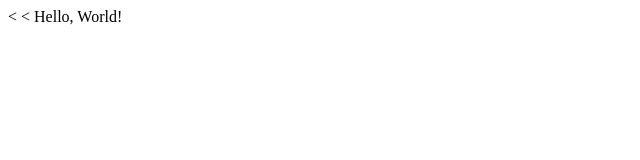
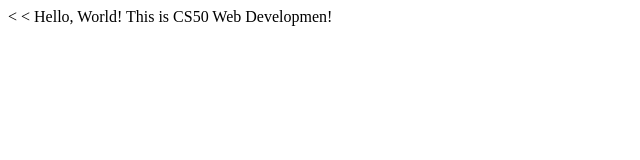
Before and after one commit to Romi-776/CS50-Web-Dev, a plain HTML site: page hello.html in a window 1280 px wide. Shown: the whole page, without its empty margins (0-640 px from the left). Drawn offline with Linux system fonts and the light colour scheme.

Commit message:
Update hello.html

```diff
--- a/hello.html
+++ b/hello.html
@@ -7,6 +7,6 @@
     <title>My Webpage!</title>
   </head>
   <body>
-      Hello, World!
+      Hello, World! This is CS50 Web Developmen!
   </body>
 </html>
```
